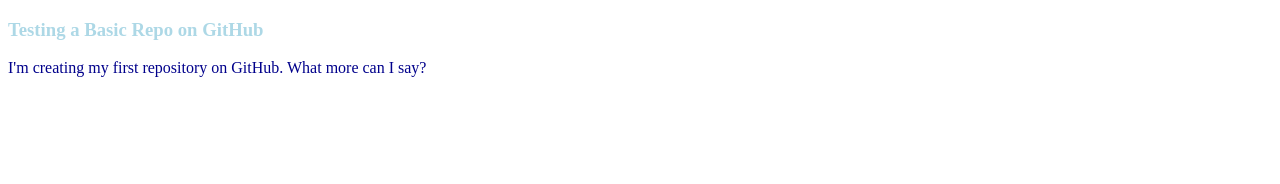
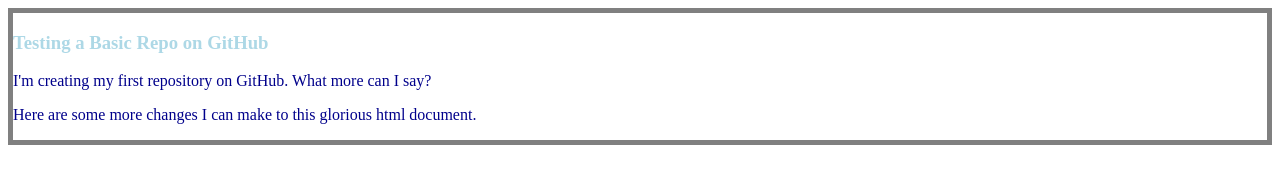
Before and after one commit to joeforyou/basic_repo, a plain HTML site: page index.html in a window 1280 px wide. Drawn offline with Linux system fonts and the light colour scheme.

Commit message:
Added a border and a new paragraph.

```diff
--- a/index.html
+++ b/index.html
@@ -8,5 +8,6 @@
 <body>
 	<h3>Testing a Basic Repo on GitHub</h3>
 	<p>I'm creating my first repository on GitHub. What more can I say?</p>
+	<p>Here are some more changes I can make to this glorious html document.</p>
 </body>
 </html>
--- a/styles.css
+++ b/styles.css
@@ -1,3 +1,6 @@
+body{
+	border: 5px solid gray;
+}
 h3{
 	color: lightblue;
 }
```
